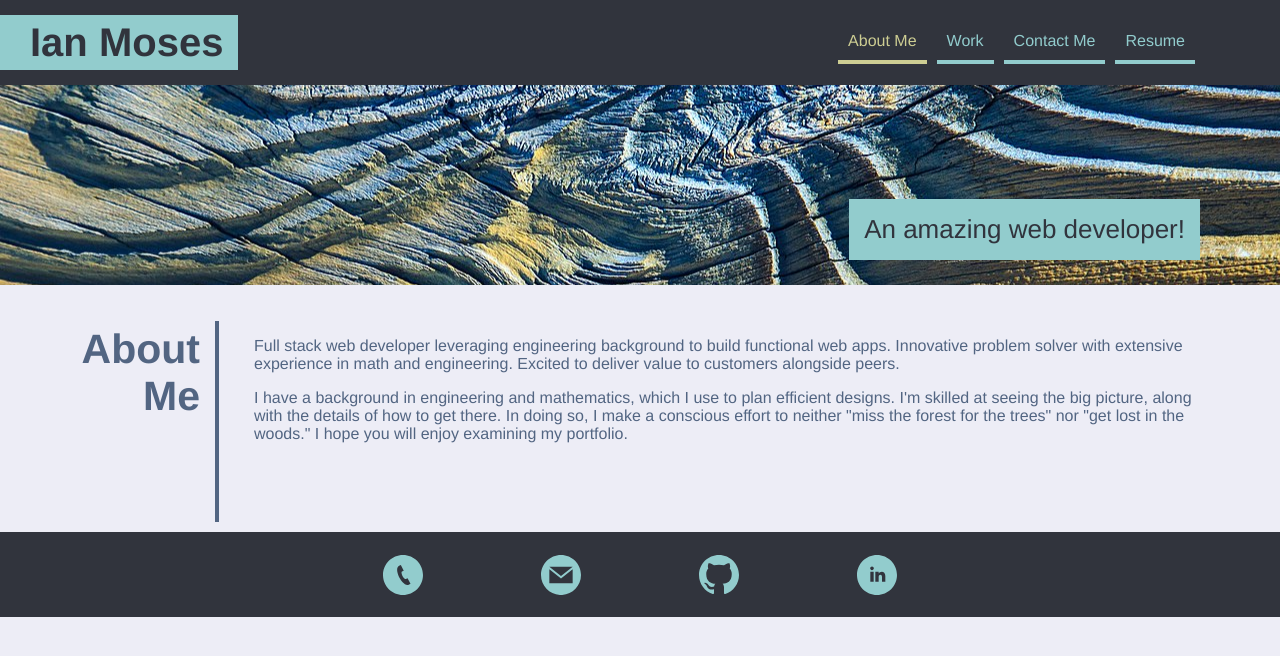
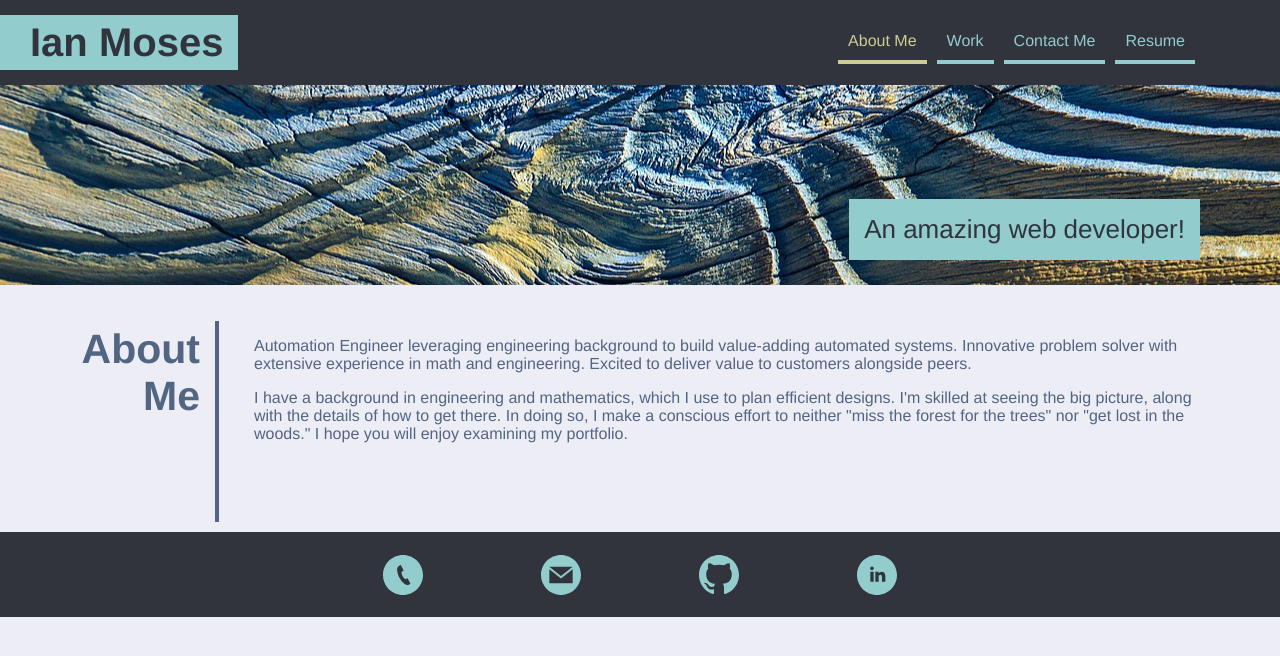
Before and after one commit to Moses-Ian/portfolio, a React (Create React App) app: page / in a window 1280 px wide. Shown: the top 656 px of the page. Built offline with nearby package versions, Linux system fonts and the light colour scheme.

Commit message:
updated about section

```diff
--- a/src/components/About.js
+++ b/src/components/About.js
@@ -56,7 +56,7 @@ const About = ({nextArticle, setArticle}) => {
 			<Title title='About Me' visible={visible}/>
 			<animated.div className="about-text" style={fadeStyles}>
 				<p>
-					Full stack web developer leveraging engineering background to build functional web apps. Innovative problem solver with extensive experience in math and engineering. Excited to deliver value to customers alongside peers.
+					Automation Engineer leveraging engineering background to build value-adding automated systems. Innovative problem solver with extensive experience in math and engineering. Excited to deliver value to customers alongside peers.
 
 				</p>
 				<p>
```
